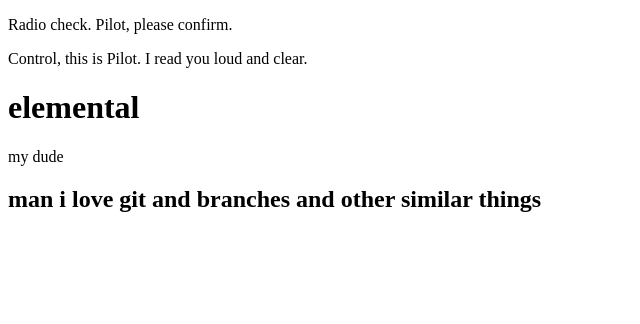
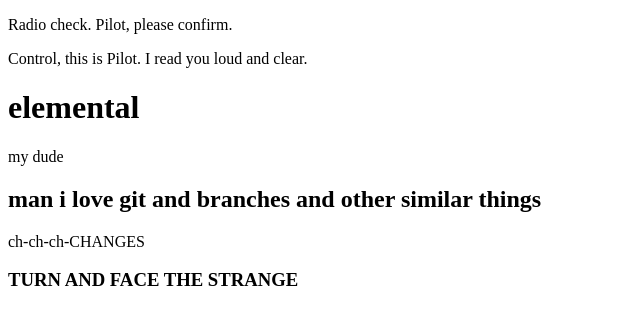
Before and after one commit to ohcrums/communication-log, a plain HTML site: page index.html in a window 1280 px wide. Shown: the whole page, without its empty margins (0-640 px from the left). Drawn offline with Linux system fonts and the light colour scheme.

Commit message:
time may change me

```diff
--- a/index.html
+++ b/index.html
@@ -6,5 +6,7 @@
       <h1>elemental</h1>
       <p>my dude</p>
       <h2>man i love git and branches and other similar things</h2>
+      <p>ch-ch-ch-CHANGES</p>
+      <h3>TURN AND FACE THE STRANGE</h3>
    </body>
 </html>
```
